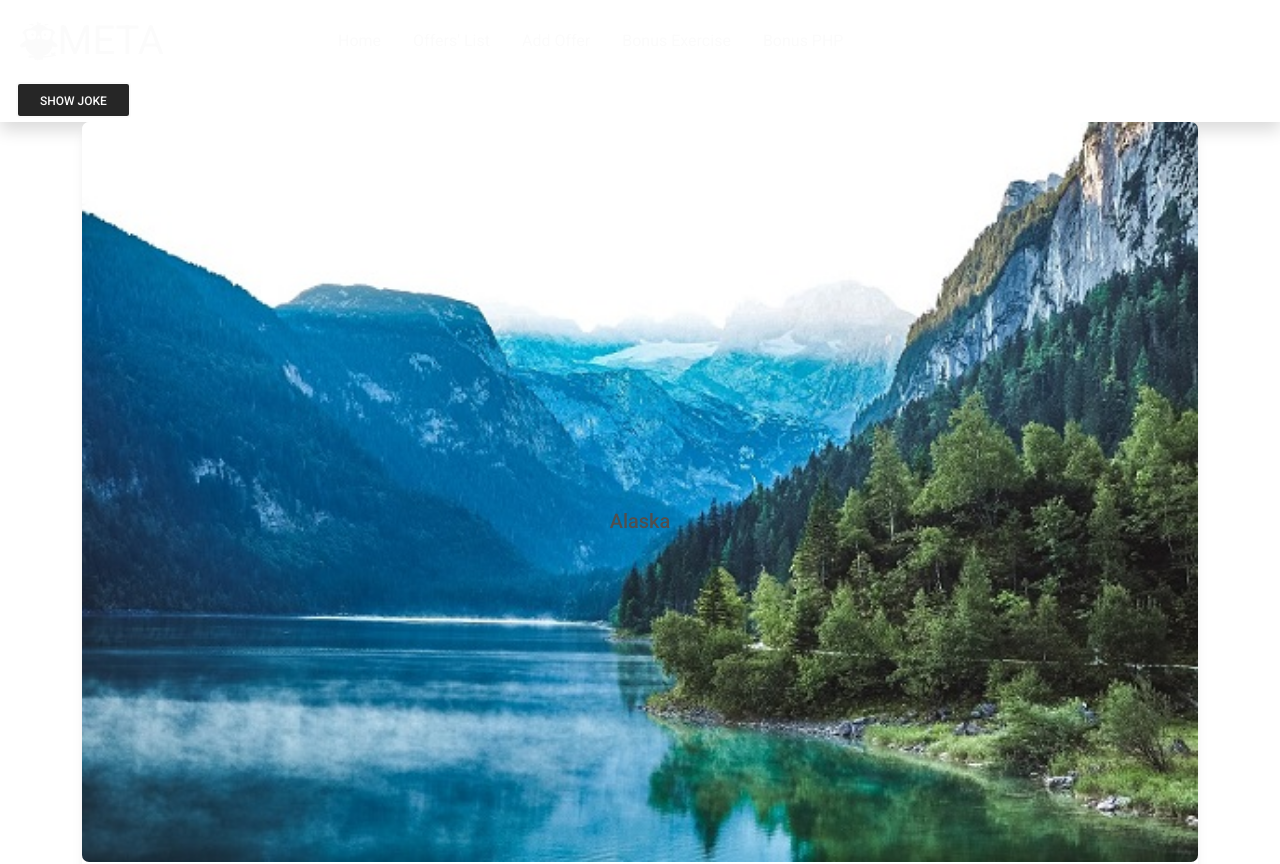
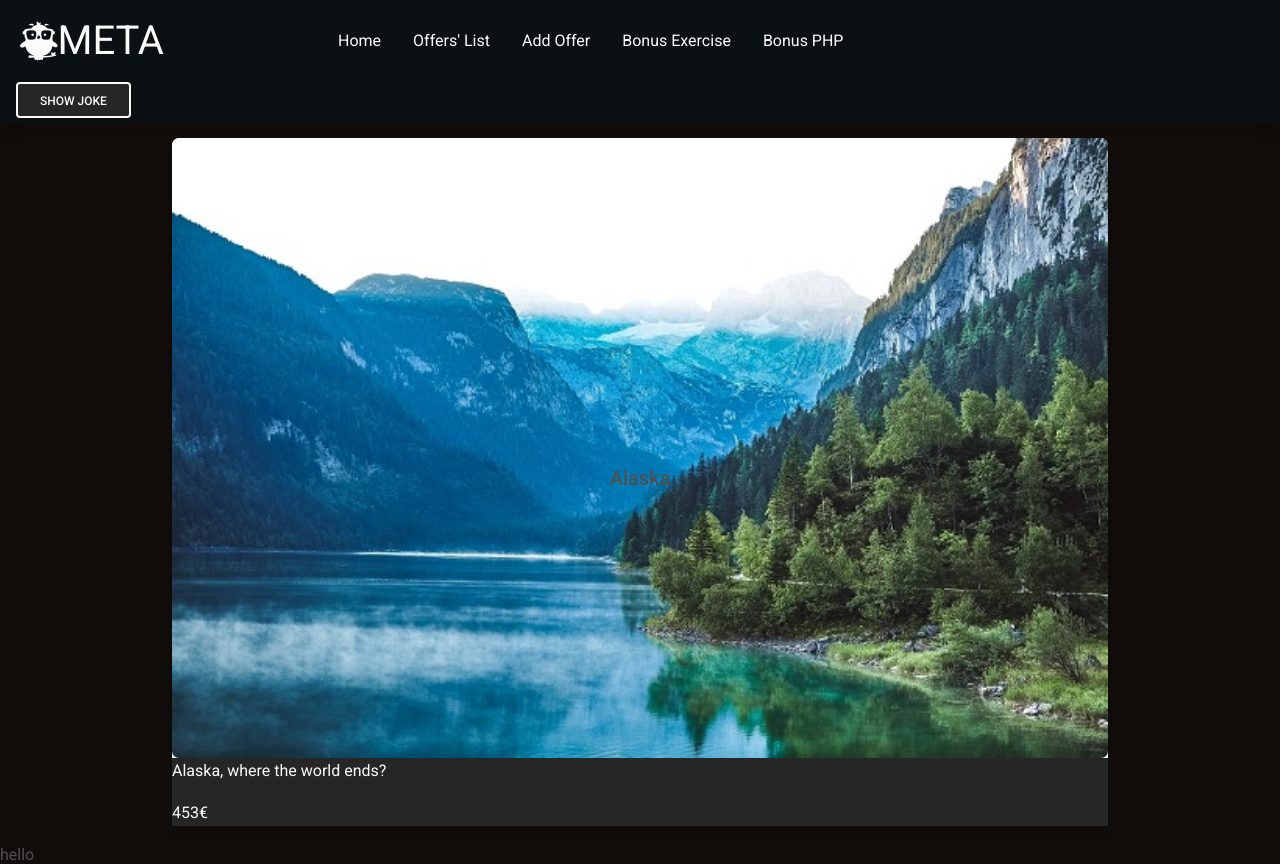
Before and after one commit to nat-oku/CF-CR12-Natalia, a PHP site: page /details.php?id=2 in a window 1280 px wide. Shown: the top 864 px of the page. Run offline with PHP 8.4, Linux system fonts and the light colour scheme; data comes from the database, SQL or seed files in the repository; a map, chart or similar area stays blank; some libraries are stand-ins or nearby versions.

Commit message:
adding some styles

```diff
--- a/CRUD/css/style.css
+++ b/CRUD/css/style.css
@@ -1,3 +1,28 @@
+
+
 #map {
   height: 90vh;
 }
+
+.navBar {
+  background-color: #0B1012; /* rgb(13,14,18) #0D0E12 OR Rgb(22,32,61) or #16223F  */
+
+}
+
+.cardImg {
+  max-height: 70vh;      /*  or 100% of container */
+  width: 100%;    /* or 100% of container */
+  object-fit: cover; /* none can be an option too as cover may deform it*/
+  object-position: 60% 70%; /* if both 50% will center it*/
+
+}
+
+body {
+  background-color: rgba(13,9,6,0.98); /*#0D0906 rgb(13,9,6)*/
+  /* background-image: url(../../pictures/haseeb-jamil-3s85IxVDyXE-unsplash.jpg); */
+}
+
+.bg-dark-opacity {
+  background: rgba(13,14,18,0.5);
+  color: white;
+}
--- a/CRUD/details.php
+++ b/CRUD/details.php
@@ -43,16 +43,19 @@
   <header>
     <?php require_once 'partials/navbar.php' ?>
   </header>
-  <div class="container">
+  <div class="container w-75 mt-3 mb-3 ">
     <div class="card">
       <img src="pictures/<?php echo $picture ;?>" class="card-img" alt="<?php echo $locationName ;?>">
+
       <div class="card-img-overlay d-flex justify-content-center align-items-center ">
-        <h5 class="card-title "><?php echo $locationName ;?></h5>
+        <h5 class="card-title"><?php echo $locationName ;?></h5>
       </div>
-      <div>
+
+      <div class=" bg-dark text-light">
         <p class="card-text"><?php echo $descr ;?></p>
         <p class="card-text"><?php echo $price ;?>€</p>
       </div>
+
     </div>
   </div>
 
```
